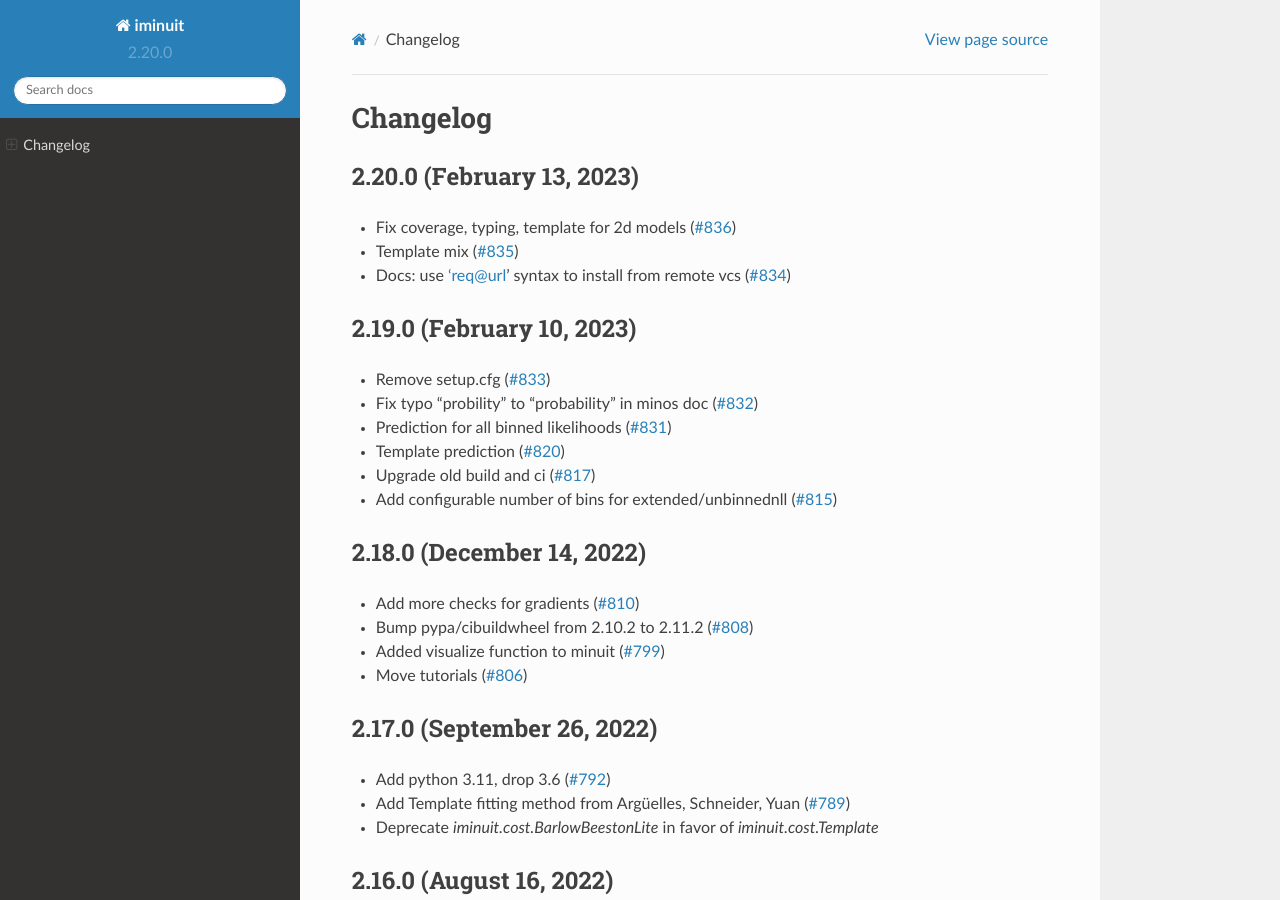
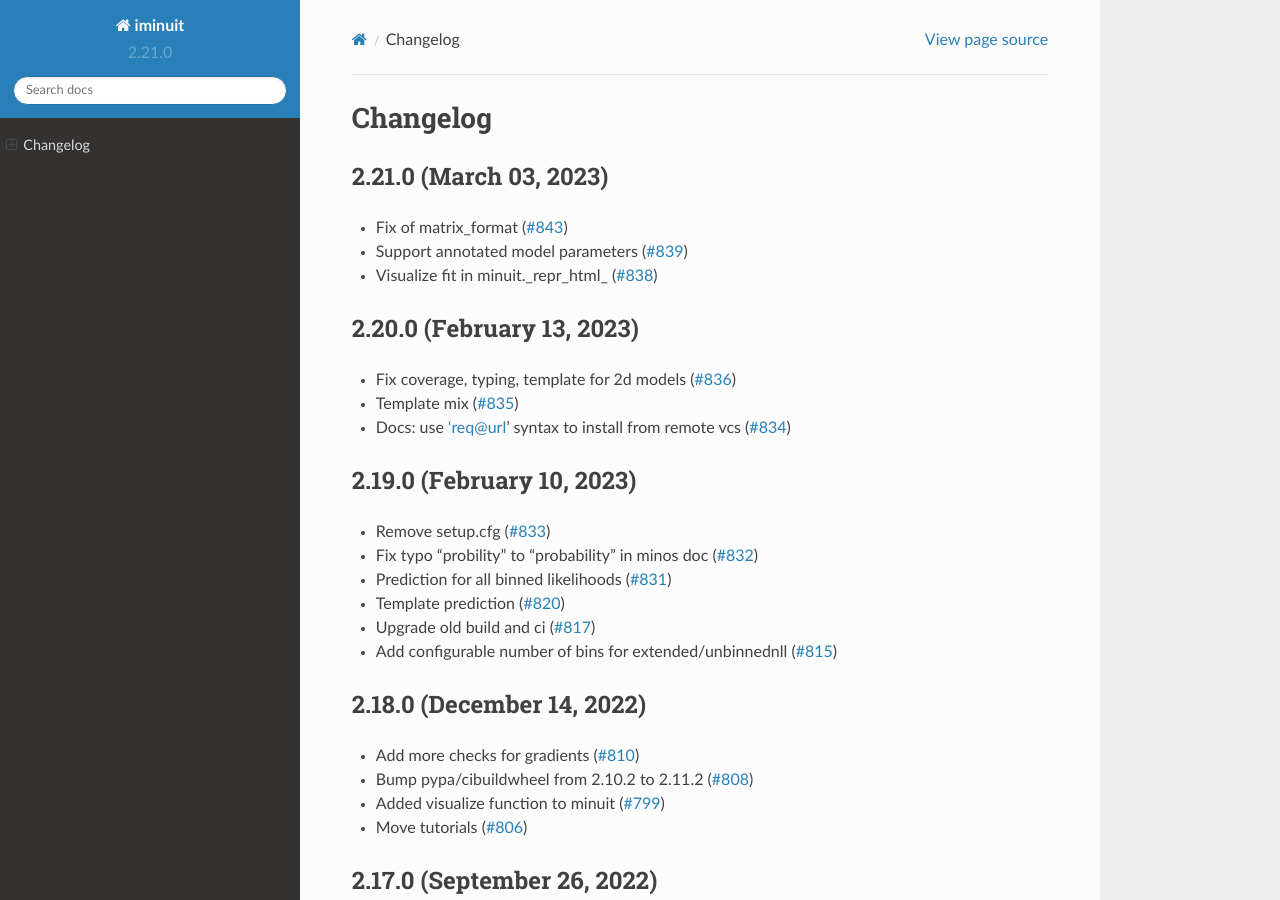
Before and after one commit to scikit-hep/iminuit, a Sphinx documentation site: the page built from doc/changelog.rst, in a window 1280 px wide and 900 px high. Built offline with Sphinx 7.4.7 and the Read the Docs theme 2.0.0, drawn with Linux system fonts in a browser that asks for light colours.

Commit message:
update version and changelog

```diff
--- a/doc/changelog.rst
+++ b/doc/changelog.rst
@@ -4,6 +4,12 @@
 
 Changelog
 =========
+
+2.21.0 (March 03, 2023)
+-----------------------
+- Fix of matrix_format (`#843 <https://github.com/scikit-hep/iminuit/pull/843>`_)
+- Support annotated model parameters (`#839 <https://github.com/scikit-hep/iminuit/pull/839>`_)
+- Visualize fit in minuit._repr_html_ (`#838 <https://github.com/scikit-hep/iminuit/pull/838>`_)
 
 2.20.0 (February 13, 2023)
 --------------------------
--- a/doc/update_changelog.py
+++ b/doc/update_changelog.py
@@ -63,6 +63,8 @@
 new_content = f"{header}\n{'-' * len(header)}\n"
 if git_log:
     for x in git_log:
+        if x.startswith("[pre-commit.ci]"):
+            continue
         x = re.sub(
             "#([0-9]+)", r"`#\1 <https://github.com/scikit-hep/iminuit/pull/\1>`_", x
         )
--- a/pyproject.toml
+++ b/pyproject.toml
@@ -8,7 +8,7 @@
 [project]
 name = "iminuit"
 description = "Jupyter-friendly Python frontend for MINUIT2 in C++"
-version = "2.20.0"
+version = "2.21.0"
 maintainers = [
     { name = "Hans Dembinski" },
     { email = "hans.dembinski@gmail.com" },
```
